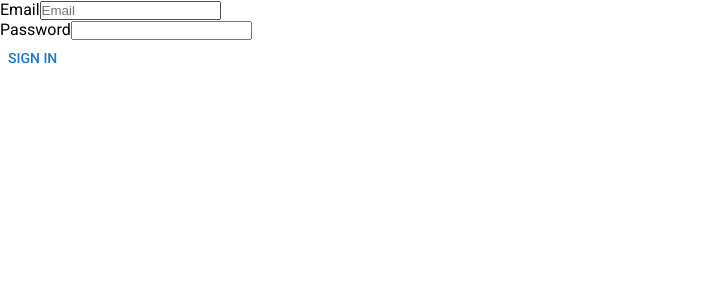
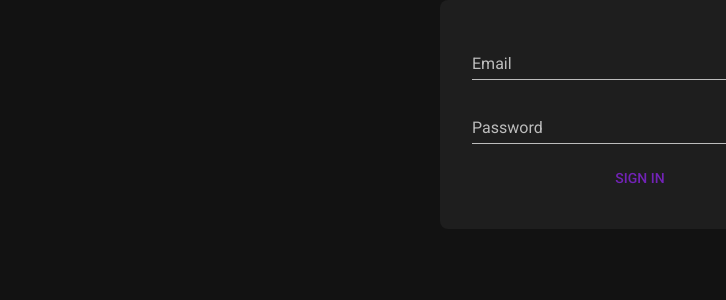
Before and after one commit to djarekg/lucky-day, a Next.js app in the folder apps/web/: page /auth/signin in a window 1280 px wide. Shown: the top 300 px of the page, without its empty margins (0-726 px from the left). Built offline with nearby package versions, Linux system fonts and the light colour scheme; what @mui/material-nextjs would draw is missing.

Commit message:
fix: mui styling

```diff
--- a/apps/web/src/app/auth/signin/page.module.css
+++ b/apps/web/src/app/auth/signin/page.module.css
@@ -4,7 +4,7 @@
   gap: 1rem;
   margin-inline: auto;
   inline-size: min(100%, 400px);
-  background: var(--background);
+  background: var(--mui-palette-container);
   padding: 2rem;
   border-radius: 0.5rem;
 }
--- a/apps/web/src/app/auth/signin/page.tsx
+++ b/apps/web/src/app/auth/signin/page.tsx
@@ -1,12 +1,15 @@
 'use client';
 
 import Button from '@mui/material/Button';
+import TextField from '@mui/material/TextField';
 import { useRouter } from 'next/navigation';
 import { useState } from 'react';
 
 import { HttpError } from '@/lib/data/fetcher';
 import { useSignin } from '@/lib/data/hooks/use-signin';
 import { SigninFormSchema, type SigninFormState } from '@/lib/models/auth';
+
+import styles from './page.module.css';
 
 const Signin = () => {
   const router = useRouter();
@@ -41,26 +44,34 @@ const Signin = () => {
   };
 
   return (
-    <form action={onSubmit}>
-      <div>
-        <label htmlFor="email">Email</label>
-        <input
-          id="email"
+    <form
+      className={styles.form}
+      action={onSubmit}>
+      <TextField
+        variant="standard"
+        label="Email"
         name="email"
         type="email"
-          placeholder="Email"
       />
-      </div>
       {state?.errors?.email && <p>{state.errors.email}</p>}
 
-      <div>
-        <label htmlFor="password">Password</label>
-        <input
-          id="password"
+      <TextField
+        variant="standard"
+        label="Password"
         name="password"
         type="password"
       />
+      {state?.errors?.password && (
+        <div>
+          <p>Password must:</p>
+          <ul>
+            {state.errors.password.map(error => (
+              <li key={error}>- {error}</li>
+            ))}
+          </ul>
         </div>
+      )}
+
       {state?.errors?.password && (
         <div>
           <p>Password must:</p>
--- a/apps/web/src/app/globals.css
+++ b/apps/web/src/app/globals.css
@@ -1,3 +1,6 @@
+@layer base, mui;
+
+@layer base {
   html {
     height: 100%;
   }
@@ -33,3 +36,4 @@ a {
       color-scheme: dark;
     }
   }
+}
--- a/apps/web/src/app/layout.tsx
+++ b/apps/web/src/app/layout.tsx
@@ -1,4 +1,5 @@
 import { AppRouterCacheProvider } from '@mui/material-nextjs/v16-appRouter';
+import CssBaseline from '@mui/material/CssBaseline';
 import InitColorSchemeScript from '@mui/material/InitColorSchemeScript';
 import { ThemeProvider } from '@mui/material/styles';
 import type { Metadata } from 'next';
@@ -42,6 +43,7 @@ export default function RootLayout({
             defaultMode="dark"
           />
           <ThemeProvider theme={theme}>
+            <CssBaseline />
             <main>{children}</main>
           </ThemeProvider>
         </AppRouterCacheProvider>
--- a/apps/web/src/styles/theme.ts
+++ b/apps/web/src/styles/theme.ts
@@ -1,12 +1,32 @@
 'use client';
 
 import { createTheme } from '@mui/material/styles';
+
+declare module '@mui/material/styles' {
+  interface PaletteColor {
+    container?: string;
+  }
+
+  interface PaletteOptions {
+    container?: string;
+  }
+}
 
 const theme = createTheme({
   cssVariables: true,
   typography: {
     fontFamily: 'var(--font-roboto)',
   },
+  palette: {
+    mode: 'dark',
+    primary: {
+      main: '#7223b6',
+    },
+    secondary: {
+      main: '#f80094',
+    },
+    container: '#1e1e1e',
+  },
 });
 
 /** Exports the shared Material UI theme used by the app shell. */
--- a/apps/web/vite.config.ts
+++ b/apps/web/vite.config.ts
@@ -3,4 +3,13 @@ import { defineConfig } from 'vite-plus';
 /** Exports Vite+ settings for lint and type-aware checks. */
 export default defineConfig({
   lint: { options: { typeAware: true, typeCheck: true } },
+  ssr: {
+    // Workaround for resolving dependencies in the server bundle
+    // Without this, the React context will be different between direct import and transitive imports in development environment
+    // For more information, see https://github.com/mui/material-ui/issues/45878#issuecomment-2987441663
+    optimizeDeps: {
+      include: ['@emotion/*', '@mui/*'],
+    },
+    noExternal: ['@emotion/*', '@mui/*'],
+  },
 });
```
Also changed, not shown: 2 other files (tests, documents, lock files or other folders). Lines whose indentation alone changed are shown as unchanged.
